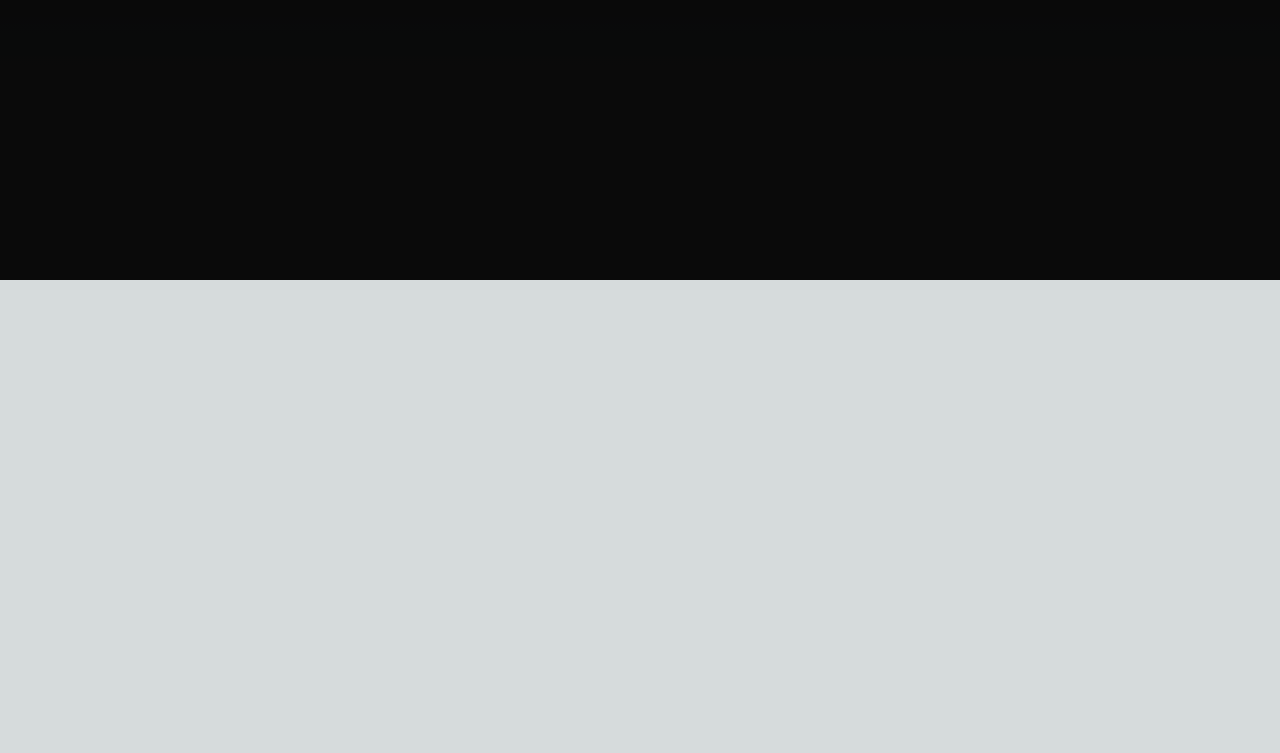
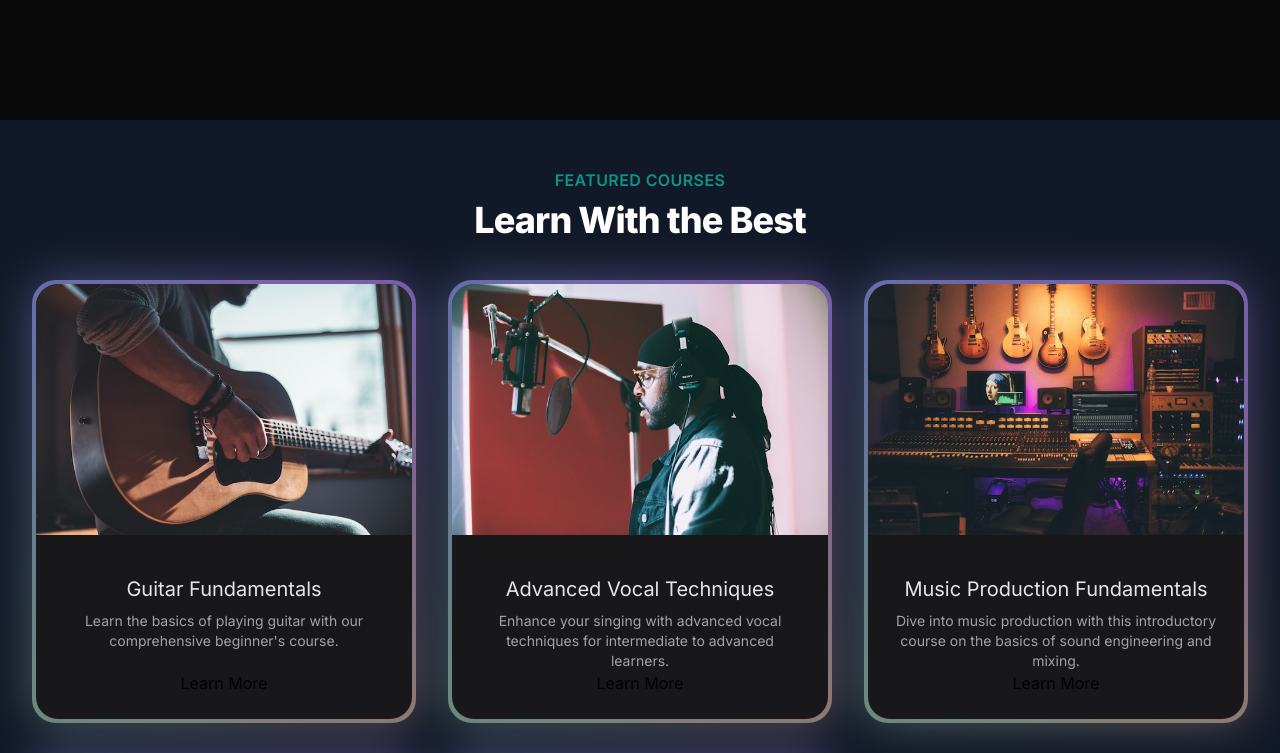
Before and after one commit to SovanRoy10/Learning-nextjs, a Next.js app: page / in a window 1280 px wide. Shown: the part 520-1273 px from the top of the page. Before the commit the page ends 800 px from the top, so only its background shows below. Built offline with nearby package versions, Linux system fonts and the light colour scheme.

Commit message:
added FeaturedSection

```diff
--- a/src/app/page.tsx
+++ b/src/app/page.tsx
@@ -1,9 +1,11 @@
 import Herosection from "@/components/Herosection";
+import FeaturedCourses from "@/components/FeaturedCourses";
 
 export default function HomePage() {
   return (
     <main className="min-h-screen bg-black/[0.96] antialiased bg-grid-white/[0.02]">
       <Herosection/>
+      <FeaturedCourses/>
     </main>
   );
 }
--- /dev/null
+++ b/src/components/FeaturedCourses.tsx
@@ -0,0 +1,80 @@
+"use client";
+
+import courseData from "../data/music_courses.json";
+import Link from "next/link";
+import { BackgroundGradient } from "./ui/background-gradient";
+import Image from "next/image";
+
+// const username:string = "sovan";
+
+interface Course {
+  id: number;
+  title: string;
+  slug: string;
+  description: string;
+  price: number;
+  instructor: string;
+  isFeatured: boolean;
+  image: string;
+}
+
+export default function FeaturedCourses() {
+  const featuredCourses = courseData.courses.filter(
+    (course: Course) => course.isFeatured === true
+  );
+
+  //   const featuredCourses = courseData.courses
+
+  return (
+    <div className="py-12 bg-gray-900">
+      <div>
+        <div className="text-center">
+          <h2 className="text-base text-teal-600 font-semibold tracking-wide uppercase">
+            FEATURED COURSES
+          </h2>
+          <p className="mt-2 text-3xl leading-8 font-extrabold tracking-tight text-white sm:text-4xl">
+            Learn With the Best
+          </p>
+        </div>
+      </div>
+
+      <div className="mt-10 mx-8">
+        <div className="grid grid-cols-1 sm:grid-cols-2 lg:grid-cols-3 gap-8 justify-center">
+          {featuredCourses.map((course: Course) => {
+            return (
+              <div key={course.id} className="flex justify-center">
+                <BackgroundGradient className="flex flex-col rounded-[22px] bg-white dark:bg-zinc-900 overflow-hidden h-full max-w-sm">
+                  <Image
+                    src={course.image}
+                    alt={course.title}
+                    height="400"
+                    width="400"
+                    className="object-contain"
+                  />
+                  <div className="p-4 sm:p-6 flex flex-col items-center text-center flex-grow">
+                    <p className="text-lg sm:text-xl text-black mt-4 mb-2 dark:text-neutral-200">
+                      {course.title}
+                    </p>
+                    <p className="text-sm text-neutral-600 dark:text-neutral-400 flex-grow">
+                      {course.description}
+                    </p>
+                    <Link href={`/courses/${course.slug}`}>Learn More</Link>
+                  </div>
+                </BackgroundGradient>
+              </div>
+            );
+          })}
+        </div>
+      </div>
+
+      <div className="mt-20 text-center">
+        <Link
+          href={"/courses"}
+          className="px-4 py-2 rounded border border-neutral-600 text-neutral-700 bg-white hover:bg-gray-100 transition duration-200"
+        >
+          View All courses
+        </Link>
+      </div>
+    </div>
+  );
+}
--- a/src/components/Herosection.tsx
+++ b/src/components/Herosection.tsx
@@ -15,7 +15,7 @@ export default function Herosection() {
         </h1>
         <p className="mt-4 font-normal text-base md:text-lg text-neutral-300 max-w-lg mx-auto">
           Dive into our comprehensive music courses and transform your musical
-          journey today. Whether you &apos; re a beginner or looking to refine
+          journey today. Whether you&apos;re a beginner or looking to refine
           your skills, join us to unlock your true potential.
         </p>
         <div className="mt-4">
--- /dev/null
+++ b/src/components/ui/background-gradient.tsx
@@ -0,0 +1,72 @@
+import { cn } from "@/utils/cn";
+import React from "react";
+import { motion } from "framer-motion";
+
+export const BackgroundGradient = ({
+  children,
+  className,
+  containerClassName,
+  animate = true,
+}: {
+  children?: React.ReactNode;
+  className?: string;
+  containerClassName?: string;
+  animate?: boolean;
+}) => {
+  const variants = {
+    initial: {
+      backgroundPosition: "0 50%",
+    },
+    animate: {
+      backgroundPosition: ["0, 50%", "100% 50%", "0 50%"],
+    },
+  };
+  return (
+    <div className={cn("relative p-[4px] group", containerClassName)}>
+      <motion.div
+        variants={animate ? variants : undefined}
+        initial={animate ? "initial" : undefined}
+        animate={animate ? "animate" : undefined}
+        transition={
+          animate
+            ? {
+                duration: 5,
+                repeat: Infinity,
+                repeatType: "reverse",
+              }
+            : undefined
+        }
+        style={{
+          backgroundSize: animate ? "400% 400%" : undefined,
+        }}
+        className={cn(
+          "absolute inset-0 rounded-3xl z-[1] opacity-60 group-hover:opacity-100 blur-xl  transition duration-500",
+          " bg-[radial-gradient(circle_farthest-side_at_0_100%,#00ccb1,transparent),radial-gradient(circle_farthest-side_at_100%_0,#7b61ff,transparent),radial-gradient(circle_farthest-side_at_100%_100%,#ffc414,transparent),radial-gradient(circle_farthest-side_at_0_0,#1ca0fb,#141316)]"
+        )}
+      />
+      <motion.div
+        variants={animate ? variants : undefined}
+        initial={animate ? "initial" : undefined}
+        animate={animate ? "animate" : undefined}
+        transition={
+          animate
+            ? {
+                duration: 5,
+                repeat: Infinity,
+                repeatType: "reverse",
+              }
+            : undefined
+        }
+        style={{
+          backgroundSize: animate ? "400% 400%" : undefined,
+        }}
+        className={cn(
+          "absolute inset-0 rounded-3xl z-[1]",
+          "bg-[radial-gradient(circle_farthest-side_at_0_100%,#00ccb1,transparent),radial-gradient(circle_farthest-side_at_100%_0,#7b61ff,transparent),radial-gradient(circle_farthest-side_at_100%_100%,#ffc414,transparent),radial-gradient(circle_farthest-side_at_0_0,#1ca0fb,#141316)]"
+        )}
+      />
+
+      <div className={cn("relative z-10", className)}>{children}</div>
+    </div>
+  );
+};
```
